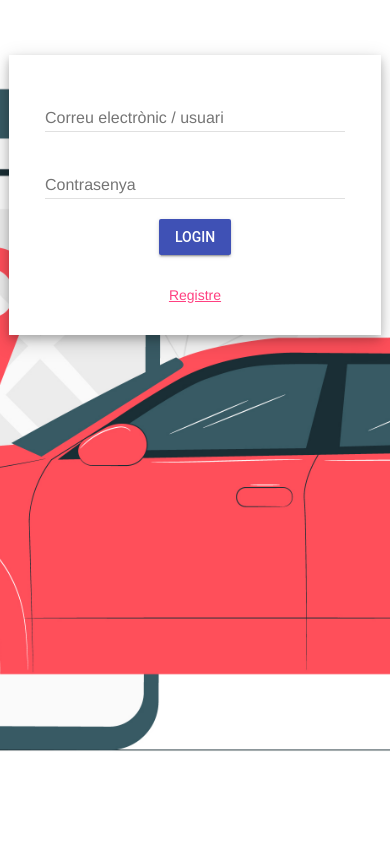
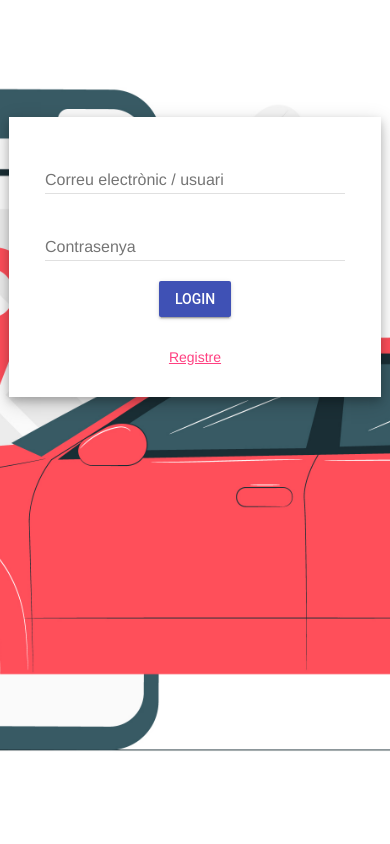
Before and after one commit to ivansoriano1997/web_g3_daw2, a PHP site: page /view/loginView.php in a window 390 px wide. Run offline with PHP 8.4, Linux system fonts and the light colour scheme; data that the repository does not hold is empty.

Commit message:
estetica

```diff
--- a/view/css/signup.css
+++ b/view/css/signup.css
@@ -37,6 +37,10 @@ form {
     width: 80%;
 
     }
+    .divRL{
+      margin-top: 30%;
+    }
+
     #loginIMGV{
       background: url('../../img/4957136.jpg') center / cover;
       background-repeat: no-repeat;
--- a/view/loginView.php
+++ b/view/loginView.php
@@ -56,7 +56,7 @@
 
 
                 <center>
-                        <form action="/login/validation" method="post">
+                        <form action="/login/validation" method="post" class="divRL">
                           <div class="mdl-textfield mdl-js-textfield">
                             <input class="mdl-textfield__input" type="text" name="CorreuElectronic" id="CorreuElectronic" placeholder="Correu electrònic / usuari">
                             <label class="mdl-textfield__label" for="sample1">Correu electrònic / usuari</label>
--- a/view/signInView.php
+++ b/view/signInView.php
@@ -46,7 +46,7 @@
 
       <center>
 
-      <form>
+      <form class="divRL">
             <div class="mdl-textfield mdl-js-textfield">
                 <input class="mdl-textfield__input" type="text" name="CorreuElectronic" placeholder="Correu electrònic">
               <label class="mdl-textfield__label"  for="sample1">Correu electrònic / usuari</label>
@@ -90,6 +90,7 @@
             <button type="button" class="mdl-button mdl-js-button mdl-button--raised mdl-button--colored" id="signup">
               Registre
             </button>
+            <br><br><a href="/">Login</a>
 
           </form>
     </center>
```
